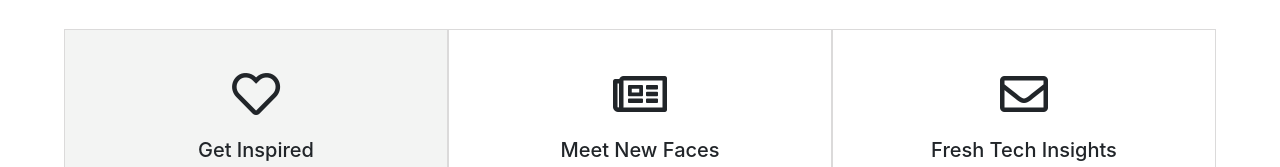
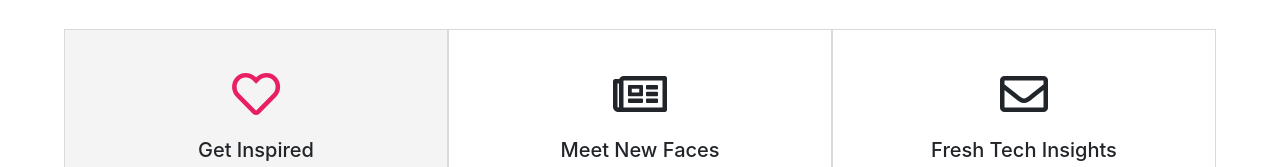
Before and after one commit to Himanshu-80033/Project-3, a plain HTML site: page index.html in a window 1280 px wide. In both pictures the pointer is over the icon 256 px from the left and 1441 px from the top of the page. Shown: the part 1338-1505 px from the top of the page. Drawn offline with nearby package versions, Linux system fonts and the light colour scheme.

Commit message:
added hover effect icons of WHY YOU CHOOSE US section

```diff
--- a/styles.css
+++ b/styles.css
@@ -247,6 +247,9 @@ html{
     background-color: #f3f4f3;
 }
 
+.small-box:hover .fa-heart,.small-box:hover .fa-newspaper,.small-box:hover .fa-envelope,.small-box:hover .fa-trophy,.small-box:hover .fa-user,.small-box:hover .fa-comment{
+    color:  rgb(233, 30, 99);
+}
 
 /* about-Event */
 
```
Also changed, not shown: index.html (+2 -1 lines).
